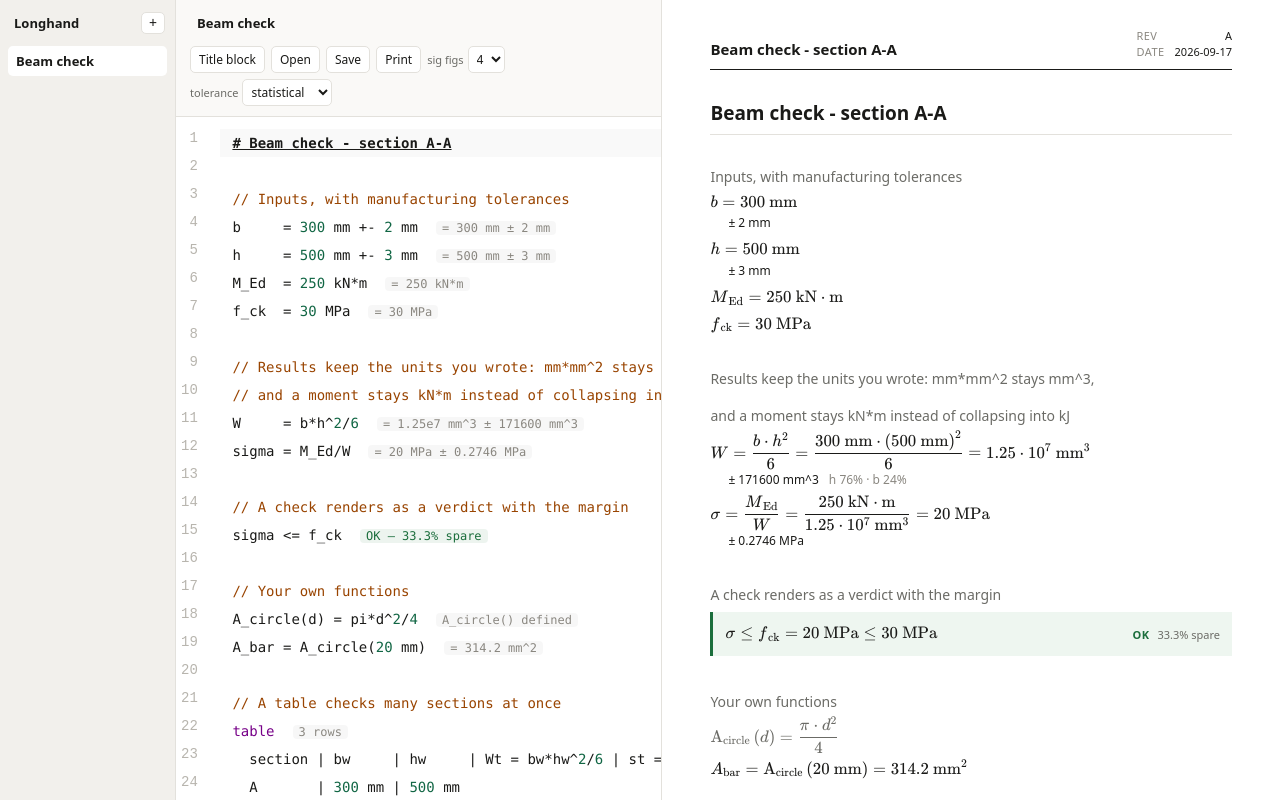
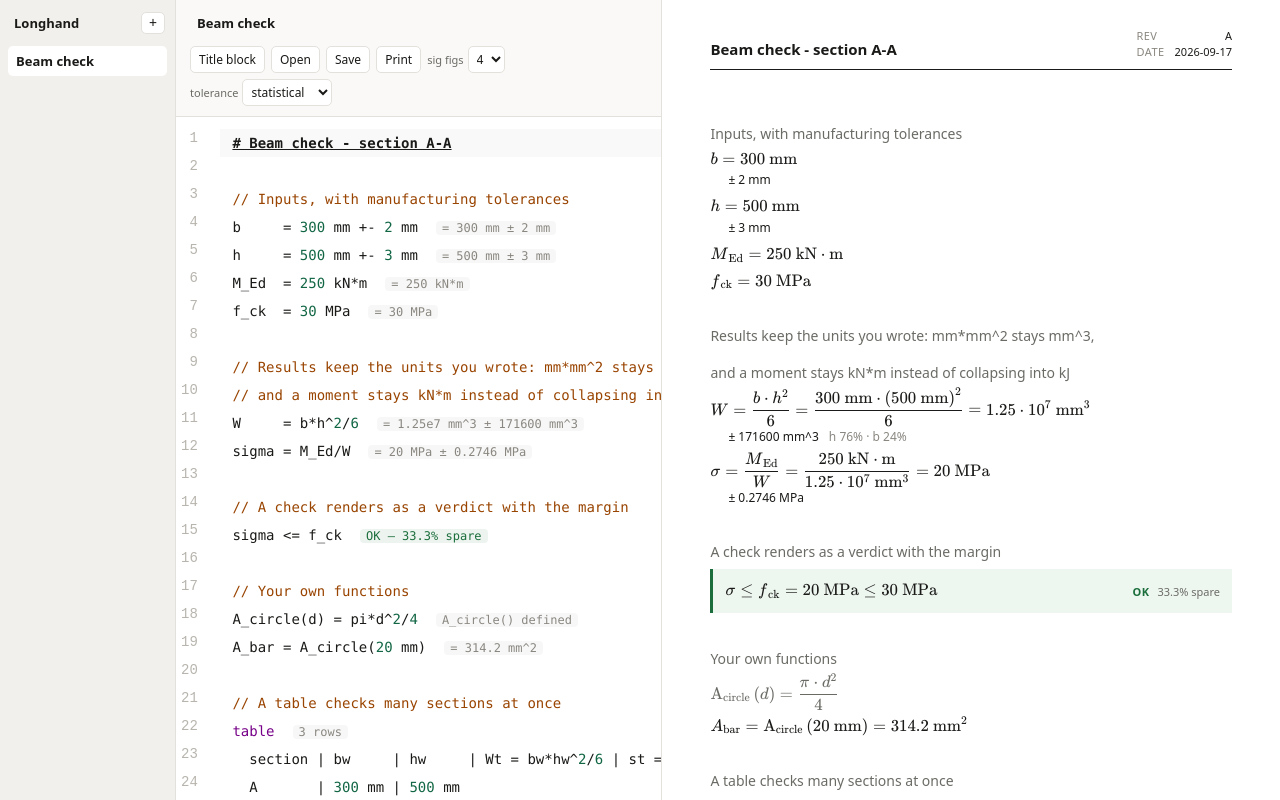
Before and after one commit to peotnilsson/longhand, a React (Vite) app: page / in a window 1280 px wide. Shown: the top 800 px of the page. Built offline with nearby package versions, Linux system fonts and the light colour scheme.

Commit message:
Show the sheet title once

```diff
--- a/src/App.tsx
+++ b/src/App.tsx
@@ -223,6 +223,13 @@ export default function App() {
 
   const title = useMemo(() => sheetTitle(active.source), [active.source])
 
+  // The title block already shows the sheet's title, so the heading it came
+  // from would print it a second time. Skip that one line only.
+  const titleLine = useMemo(
+    () => lines.findIndex((line) => line.kind === 'heading' && line.text === title),
+    [lines, title],
+  )
+
   const update = (patch: Partial<Sheet>) =>
     setStore((current) => ({
       ...current,
@@ -418,9 +425,9 @@ export default function App() {
               <dd>{new Date().toLocaleDateString('sv-SE')}</dd>
             </dl>
           </div>
-          {lines.map((line, index) => (
-            <Rendered key={index} line={line} />
-          ))}
+          {lines.map((line, index) =>
+            index === titleLine ? null : <Rendered key={index} line={line} />,
+          )}
         </div>
       </div>
     </div>
```
